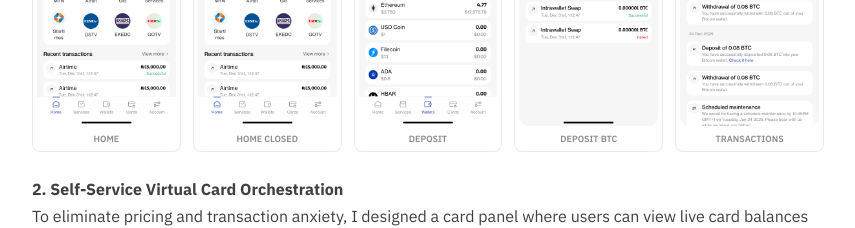
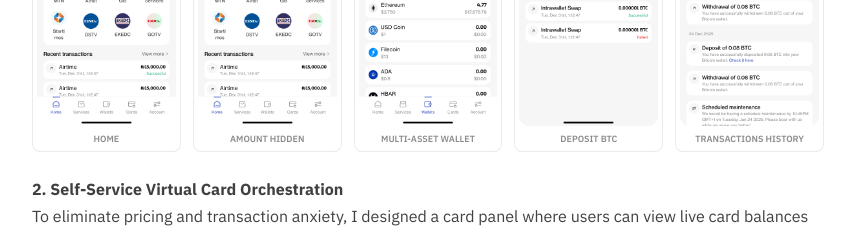
Before and after one commit to AniFUD/portfolio-project, a React (Vite) app: page /selected-work/moniehub in a window 1280 px wide. Shown: the part 2260-2488 px from the top of the page, without its empty margins (392-1247 px from the left). Built offline with nearby package versions, Linux system fonts and the light colour scheme.

Commit message:
auto-sync: modifications on 2026-07-13 12:15:37

```diff
--- a/src/pages/case-studies/Moniehub.jsx
+++ b/src/pages/case-studies/Moniehub.jsx
@@ -129,11 +129,11 @@ export default function MoniehubCaseStudy() {
                 </div>
                 <div style={{ border: '1px solid var(--border-color)', borderRadius: '8px', overflow: 'hidden', padding: '4px', background: 'var(--bg-secondary)' }}>
                   <img src="/figma-screenshots/landing_home_closed.png" alt="Home Closed Screen" style={{ width: '100%', borderRadius: '6px', display: 'block' }} />
-                  <div style={{ fontSize: '9px', textAlign: 'center', marginTop: '6px', color: 'var(--text-tertiary)', fontWeight: '600', textTransform: 'uppercase', whiteSpace: 'nowrap', overflow: 'hidden', textOverflow: 'ellipsis' }}>Home Closed</div>
+                  <div style={{ fontSize: '9px', textAlign: 'center', marginTop: '6px', color: 'var(--text-tertiary)', fontWeight: '600', textTransform: 'uppercase', whiteSpace: 'nowrap', overflow: 'hidden', textOverflow: 'ellipsis' }}>Amount hidden </div>
                 </div>
                 <div style={{ border: '1px solid var(--border-color)', borderRadius: '8px', overflow: 'hidden', padding: '4px', background: 'var(--bg-secondary)' }}>
                   <img src="/figma-screenshots/landing_deposit.png" alt="Deposit Screen" style={{ width: '100%', borderRadius: '6px', display: 'block' }} />
-                  <div style={{ fontSize: '9px', textAlign: 'center', marginTop: '6px', color: 'var(--text-tertiary)', fontWeight: '600', textTransform: 'uppercase', whiteSpace: 'nowrap', overflow: 'hidden', textOverflow: 'ellipsis' }}>Deposit</div>
+                  <div style={{ fontSize: '9px', textAlign: 'center', marginTop: '6px', color: 'var(--text-tertiary)', fontWeight: '600', textTransform: 'uppercase', whiteSpace: 'nowrap', overflow: 'hidden', textOverflow: 'ellipsis' }}>Multi-asset wallet</div>
                 </div>
                 <div style={{ border: '1px solid var(--border-color)', borderRadius: '8px', overflow: 'hidden', padding: '4px', background: 'var(--bg-secondary)' }}>
                   <img src="/figma-screenshots/landing_deposit_btc.png" alt="Deposit BTC Screen" style={{ width: '100%', borderRadius: '6px', display: 'block' }} />
@@ -141,7 +141,7 @@ export default function MoniehubCaseStudy() {
                 </div>
                 <div style={{ border: '1px solid var(--border-color)', borderRadius: '8px', overflow: 'hidden', padding: '4px', background: 'var(--bg-secondary)' }}>
                   <img src="/figma-screenshots/landing_transaction_page.png" alt="Transaction Page Screen" style={{ width: '100%', borderRadius: '6px', display: 'block' }} />
-                  <div style={{ fontSize: '9px', textAlign: 'center', marginTop: '6px', color: 'var(--text-tertiary)', fontWeight: '600', textTransform: 'uppercase', whiteSpace: 'nowrap', overflow: 'hidden', textOverflow: 'ellipsis' }}>Transactions</div>
+                  <div style={{ fontSize: '9px', textAlign: 'center', marginTop: '6px', color: 'var(--text-tertiary)', fontWeight: '600', textTransform: 'uppercase', whiteSpace: 'nowrap', overflow: 'hidden', textOverflow: 'ellipsis' }}>Transactions History</div>
                 </div>
               </div>
 
```
